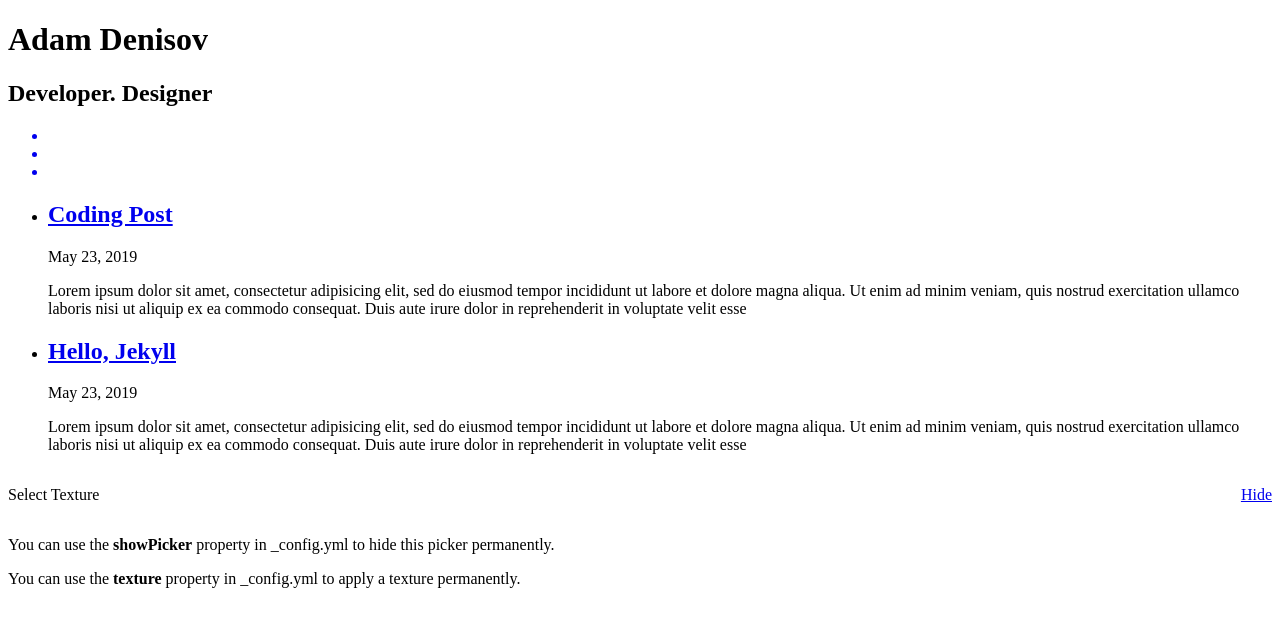
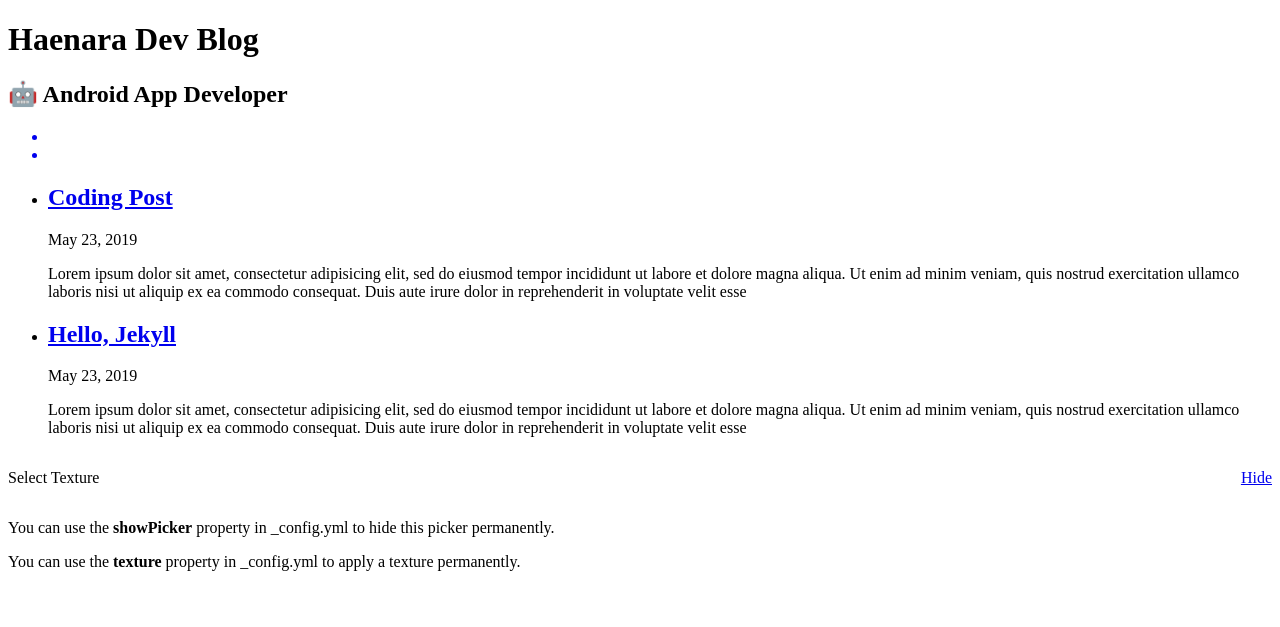
Before and after one commit to HaenaraShin/HaenaraShin.github.io, a Jekyll site: the page built from index.md, in a window 1280 px wide. Shown: the top 627 px of the page. Built offline with Jekyll 4.4.1, drawn with Linux system fonts in a browser that asks for light colours.

Commit message:
Modify _config

```diff
--- a/_config.yml
+++ b/_config.yml
@@ -1,10 +1,9 @@
-title: Texture Theme
+title: Haenara Dev Blog
 author: Haenara Shin
 email: hamster12345@gmail.customize
 description: > # this means to ignore newlines until "show_exerpts:"
   안드로이드 개발자 신해나라의 블로그
 show_excerpts: true # set to true to show excerpts on the homepage
-url: "https://haenarashin.github.io/" # the base hostname & protocol for your site e.g. "https://mmistakes.github.io"
 baseurl: "https://haenarashin.github.io/"
 
 # Minima date format
@@ -14,18 +13,17 @@ sass:
 
 permalink: /posts/:title/
 texture:
-  title: Adam Denisov
-  tagline: Developer. Designer
-  date_format: "%b %-d, %Y"
+  title: Haenara Dev Blog
+  tagline: 🤖 Android App Developer
+  date_format: " %Y-%b-%-d"
   style: black
-  showNav: false
+  showNav: true
   showPicker: true
 
   # generate social links in footer
   social_links:
-    twitter: thelehhman
-    github:  thelehhman
-    linkedIn: in/thelehhman
+    github:  HaenaraShin
+    linkedIn: in/해나라-신-a00548107/
     rss: rss
 
 
```
